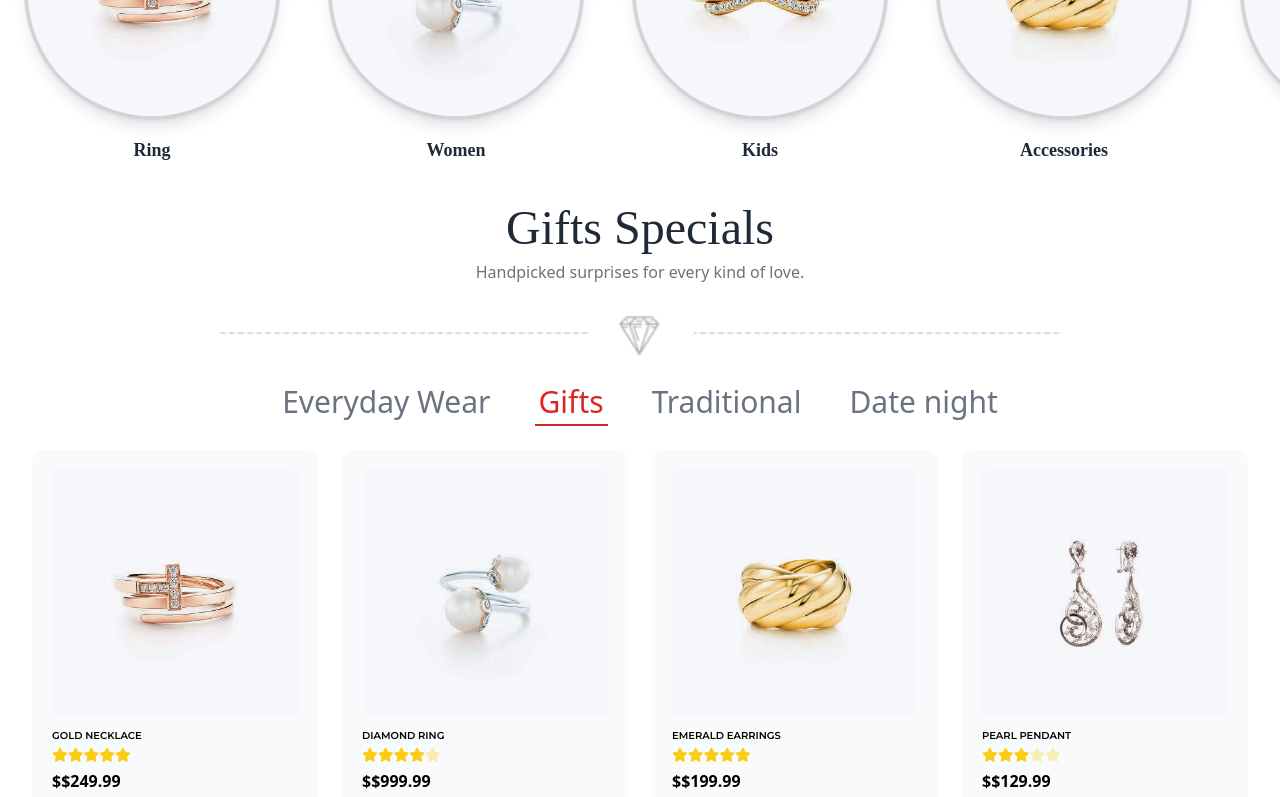
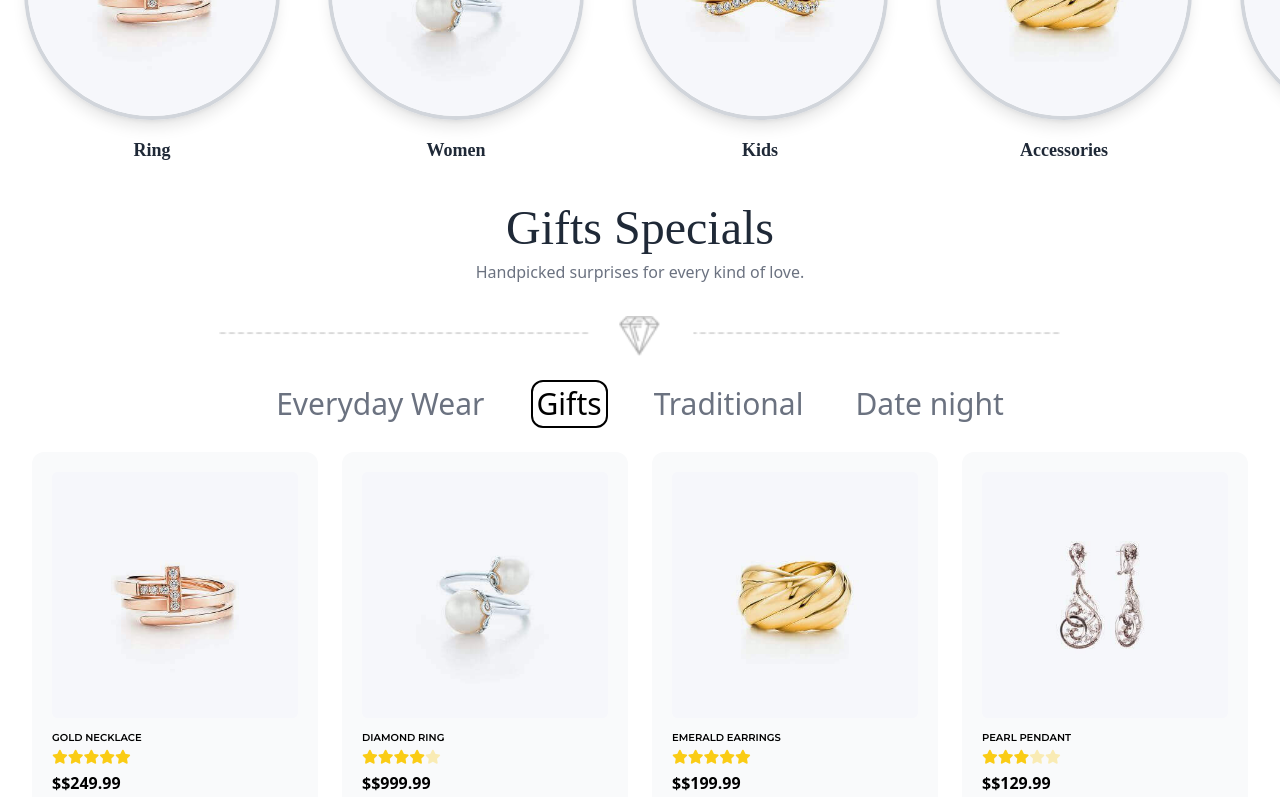
Before and after one commit to ankmay0/snatchers.in, a React (Create React App) app: page / in a window 1280 px wide. Shown: the part 1524-2321 px from the top of the page. Built offline with nearby package versions, Linux system fonts and the light colour scheme; a web font is replaced by a local one.

Commit message:
changed home

```diff
--- a/src/components/DateNight.jsx
+++ b/src/components/DateNight.jsx
@@ -67,9 +67,9 @@ const DateNight = () => {
           <button
             key={tab}
             onClick={() => setActiveTab(tab)}
-            className={`px-1 py-1 border-b-2 transition text-xs sm:text-2xl md:text-3xl font-medium flex-shrink-0 ${
+            className={`px-1 py-1 border-2 rounded-xl p-2 transition text-xs sm:text-2xl md:text-3xl font-medium flex-shrink-0 ${
               activeTab === tab
-                ? "border-red-600 text-red-600"
+                ? "border-black text-black"
                 : "border-transparent text-gray-500 hover:text-red-600"
             }`}
           >
```
